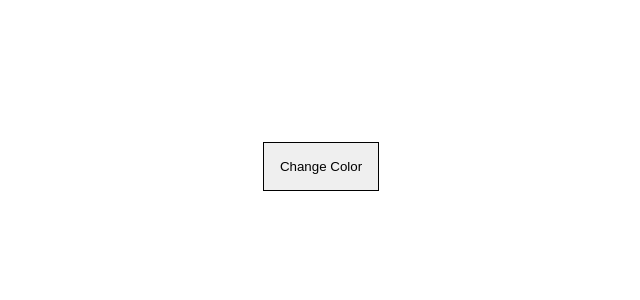
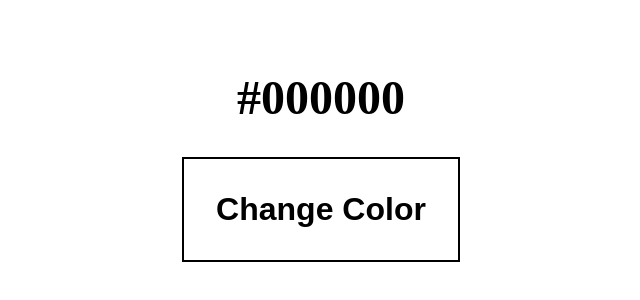
Before and after one commit to ChefDimas/Challenge30, a plain HTML site: page Day1-ChangeBackgroundColor/index.html in a window 1280 px wide. Shown: the part 234-534 px from the top of the page, without its empty margins (319-959 px from the left). Drawn offline with Linux system fonts and the light colour scheme.

Commit message:
Finished randomized color

```diff
--- a/Day1-ChangeBackgroundColor/index.html
+++ b/Day1-ChangeBackgroundColor/index.html
@@ -9,7 +9,8 @@
 </head>
 <body>
     <main id="page">
-        <button class="button" onclick="changeColor()">Change Color</button>
+        <h1 id="color">#000000</h1>
+        <button id="button" class="button" onclick="changeColor()">Change Color</button>
     </main>
 </body>
 <script src="./index.js"></script>
--- a/Day1-ChangeBackgroundColor/index.js
+++ b/Day1-ChangeBackgroundColor/index.js
@@ -3,5 +3,8 @@ const randomColor = () => {
 };
 
 const changeColor = () => {
-    document.getElementById("page").style.backgroundColor = "#" + randomColor();
+    let color = randomColor();
+    document.getElementById("page").style.backgroundColor = "#" + color;
+    document.getElementById("color").innerHTML = "#" + color;
+    document.getElementById("button").style.color = "#" + randomColor();
 };
--- a/Day1-ChangeBackgroundColor/style.css
+++ b/Day1-ChangeBackgroundColor/style.css
@@ -9,11 +9,20 @@ main {
     display: flex;
     align-items: center;
     justify-content: center;
+    flex-direction: column;
+}
+
+h1 {
+    font-size: 3rem;
 }
 
 .button {
-    padding: 1rem;
-    border: 1px solid #000000;
+    padding: 2rem;
+    font-size: 2rem;
+    font-weight: bold;
+    border: 2px solid #000000;
     tab-size: 2rem;
     cursor: pointer;
+    background-color: transparent;
+    margin-top: 2rem;
 }
```
